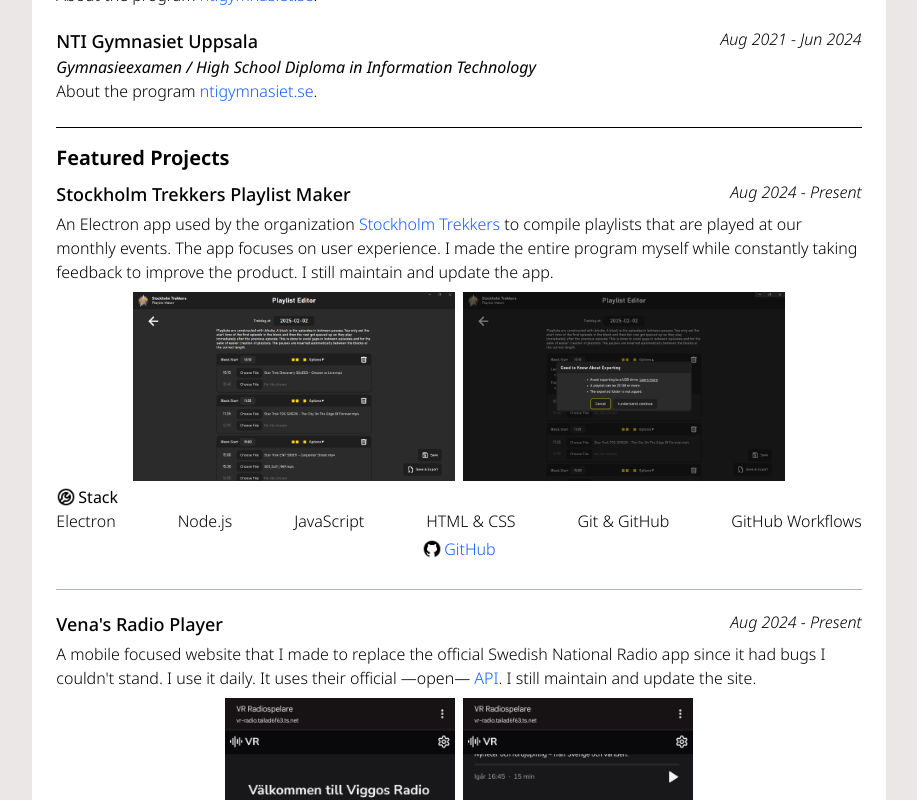
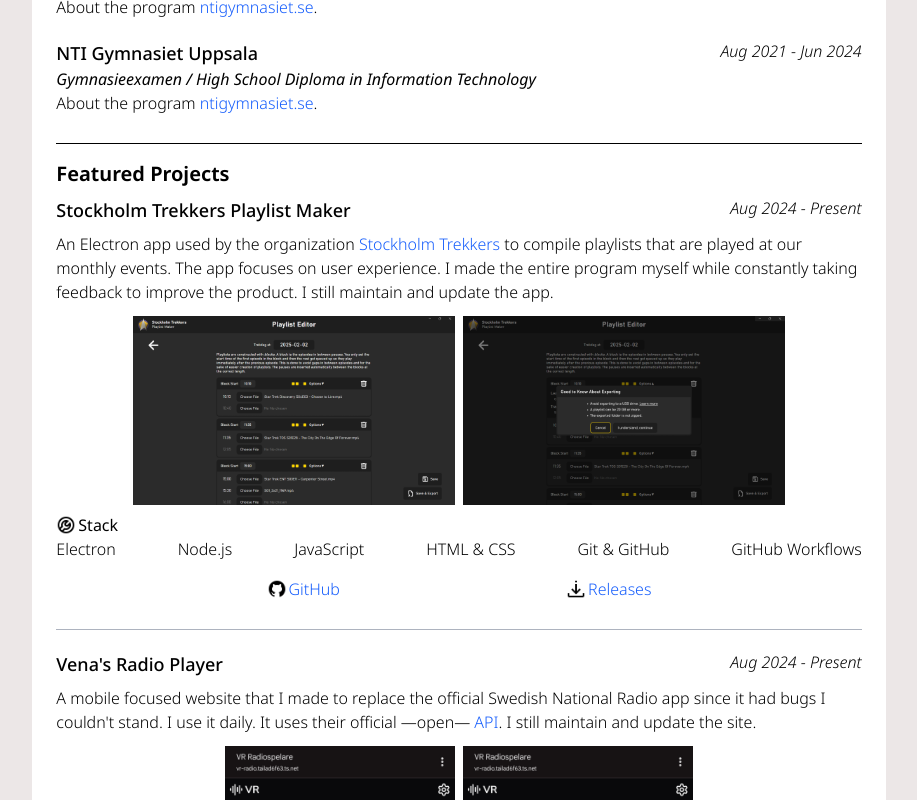
Before and after one commit to VenaStrom/VenaStrom.github.io, a React (Vite) app: page / in a window 1280 px wide. Shown: the part 1320-2120 px from the top of the page, without its empty margins (181-1098 px from the left). Built offline with nearby package versions, Linux system fonts and the light colour scheme.

Commit message:
update style

```diff
--- a/src/components/projects.tsx
+++ b/src/components/projects.tsx
@@ -8,7 +8,7 @@
 
       <ul>
         {info.projects.map((project, i) => <Fragment key={`project-fragment-${i}`}>
-          <li key={`project-${i}`} className="flex flex-col gap-y-1">
+          <li key={`project-${i}`} className="flex flex-col gap-y-2">
 
             {/* Header */}
             <div className="flex flex-row flex-wrap gap-x-4 justify-between">
@@ -41,7 +41,7 @@
             </div>
 
             {/* Links */}
-            <div className="flex flex-row justify-evenly">
+            <div className="flex flex-row justify-evenly flex-wrap gap-x-4 mt-2">
               <span className="flex flex-row items-center gap-x-0.5">
                 <img className="h-5" src="/public/icon/icons8-github-24.png" alt="GitHub logo" />
                 {project.sourceCodeLink}
@@ -53,21 +53,24 @@
                   {project.visitLink}
                 </span>
               }
+
+              {project.installLink &&
+                <span className="flex flex-row items-center gap-x-0.5">
+                  <img className="h-5" src="/public/icon/icons8-download-24.png" alt="Download icon" />
+                  {project.installLink}
+                </span>
+              }
             </div>
           </li>
 
-          {i < project.stack.length - 1 &&
-            <hr key={`project-${i}-hr`} className="w-full border-gray-400/80 border-[0.5] mt-2" />
-          }
+          <hr key={`project-${i}-hr`} className="w-full border-gray-400/80 border-[0.5] mt-2" />
         </Fragment>
         )}
 
         <li>
           <h4>More Projects</h4>
 
-          <p>
-            All my projects can be found on <a href="https://github.com/VenaStrom" target="_blank">GitHub</a>.
-          </p>
+          <p>All my projects can be found on <a href="https://github.com/VenaStrom" target="_blank">GitHub</a></p>
         </li>
       </ul>
     </section>
--- a/src/global.tw.css
+++ b/src/global.tw.css
@@ -44,7 +44,7 @@
   }
 
   main > hr {
-    @apply my-4 mt-6;
+    @apply my-4 mt-7;
   }
   main > section {
     @apply flex flex-col gap-y-1;
--- a/src/info.tsx
+++ b/src/info.tsx
@@ -227,7 +227,7 @@
         <img className="w-2/5 sm:w-2/7" src="/public/screenshots/feed-page.png" alt="Vena's radio feed page" />
       </>,
       sourceCodeLink: <a href="https://github.com/VenaStrom/Venas-Radio" target="_blank">GitHub</a>,
-      visitLink: <a href="https://vr-radio.tailad6f63.ts.net/" target="_blank">live site</a>,
+      visitLink: <a href="https://vr-radio.tailad6f63.ts.net/" target="_blank">Live site</a>,
       installLink: null,
     },
   ],
```
Also changed, not shown: 1 other file (tests, documents, lock files or other folders).
